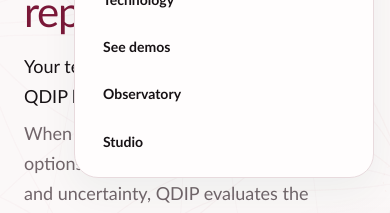
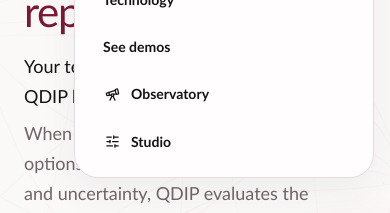
Before and after one commit to mentality-prj/dip-observatory, a Next.js app: page / in a window 390 px wide. Both pictures are taken after a click on the button "Open navigation". Shown: the part 240-453 px from the top of the page. Built offline with nearby package versions, Linux system fonts and the light colour scheme; no server answers.

Commit message:
Brand: share QDIP wordmark across products and add product icons (#125)

```diff
--- a/src/components/marketing/marketing-header.tsx
+++ b/src/components/marketing/marketing-header.tsx
@@ -7,9 +7,7 @@
 import { QdipLogo } from './qdip-logo'
 import styles from './qdip-site.module.css'
 
-function marketingPath(locale: MarketingLocale, slug: string) {
-  return `${marketingLocaleHref(locale)}/${slug}`
-}
+function marketingPath(locale: MarketingLocale, slug: string) { return `${marketingLocaleHref(locale)}/${slug}` }
 
 export function MarketingHeader({ locale, currentPath }: { locale: MarketingLocale; currentPath?: string }) {
   const c = marketingCopy[locale]
@@ -22,35 +20,20 @@
   ]
   const mobileItems = [
     ...items,
-    { href: observatoryHref('', locale), label: 'Observatory' },
-    { href: studioHref('', locale), label: 'Studio' },
+    { href: observatoryHref('', locale), label: 'Observatory', icon: <Telescope size={15} /> },
+    { href: studioHref('', locale), label: 'Studio', icon: <SlidersHorizontal size={15} /> },
   ]
-  const hrefForLocale = (target: MarketingLocale) =>
-    currentPath ? marketingPath(target, currentPath) : marketingLocaleHref(target)
+  const hrefForLocale = (target: MarketingLocale) => currentPath ? marketingPath(target, currentPath) : marketingLocaleHref(target)
 
   return (
     <header className={styles.header}>
       <div className={styles.headerInner}>
-        <Link className={styles.brand} href={marketingLocaleHref(locale)} aria-label="QDIP home">
-          <QdipLogo />
-        </Link>
-        <nav aria-label="Primary navigation" className={styles.nav}>
-          {items.map((item) => (
-            <Link href={item.href} key={`${item.href}-${item.label}`}>
-              {item.label}
-            </Link>
-          ))}
-        </nav>
+        <Link className={styles.brand} href={marketingLocaleHref(locale)} aria-label="QDIP home"><QdipLogo /></Link>
+        <nav aria-label="Primary navigation" className={styles.nav}>{items.map((item) => <Link href={item.href} key={`${item.href}-${item.label}`}>{item.label}</Link>)}</nav>
         <div className={styles.headerTools}>
           <div className={styles.productLinks} aria-label="QDIP products">
-            <Link href={observatoryHref('', locale)}>
-              <Telescope size={15} aria-hidden />
-              Observatory
-            </Link>
-            <Link href={studioHref('', locale)}>
-              <SlidersHorizontal size={15} aria-hidden />
-              Studio
-            </Link>
+            <Link href={observatoryHref('', locale)}><Telescope size={15} aria-hidden />Observatory</Link>
+            <Link href={studioHref('', locale)}><SlidersHorizontal size={15} aria-hidden />Studio</Link>
           </div>
           <LanguageSwitcher locale={locale} hrefForLocale={hrefForLocale} />
           <MobileMenu items={mobileItems} />
--- a/src/components/marketing/mobile-menu.tsx
+++ b/src/components/marketing/mobile-menu.tsx
@@ -2,30 +2,34 @@
 
 import Link from 'next/link'
 import { Menu, X } from 'lucide-react'
+import type { ReactNode } from 'react'
 import { useState } from 'react'
 import styles from './qdip-site.module.css'
 
-type Item = { href: string; label: string }
+type Item = { href: string; label: string; icon?: ReactNode }
 
 export function MobileMenu({ items }: { items: readonly Item[] }) {
   const [open, setOpen] = useState(false)
   return (
     <div className={styles.mobileMenu}>
-      <button
-        aria-controls="mobile-navigation"
-        aria-expanded={open}
-        aria-label={open ? 'Close navigation' : 'Open navigation'}
-        className={styles.menuButton}
-        onClick={() => setOpen((v) => !v)}
-        type="button"
-      >
+      <button aria-controls="mobile-navigation" aria-expanded={open} aria-label={open ? 'Close navigation' : 'Open navigation'} className={styles.menuButton} onClick={() => setOpen((v) => !v)} type="button">
         {open ? <X aria-hidden="true" size={22} /> : <Menu aria-hidden="true" size={22} />}
       </button>
       {open && (
         <nav aria-label="Mobile navigation" className={styles.mobileNav} id="mobile-navigation">
           {items.map((item) => (
-            <Link href={item.href} key={`${item.href}-${item.label}`} onClick={() => setOpen(false)}>
-              {item.label}
+            <Link
+              href={item.href}
+              key={`${item.href}-${item.label}`}
+              onClick={() => setOpen(false)}
+              style={item.icon ? { alignItems: 'center', display: 'flex', gap: '10px' } : undefined}
+            >
+              {item.icon ? (
+                <span aria-hidden="true" style={{ display: 'inline-flex', flex: '0 0 18px', justifyContent: 'center' }}>
+                  {item.icon}
+                </span>
+              ) : null}
+              <span>{item.label}</span>
             </Link>
           ))}
         </nav>
--- a/src/design-system/components.tsx
+++ b/src/design-system/components.tsx
@@ -1,3 +1,4 @@
+import Image from 'next/image'
 import Link from 'next/link'
 import type { ReactNode } from 'react'
 import { cn } from '@/lib/utils'
@@ -41,7 +42,16 @@
   return (
     <div className={cn('ds-product-lockup', className)}>
       <Link aria-label="QDIP home" className="ds-product-lockup-brand" href={brandHref ?? href} onClick={onClick}>
-        QDIP
+        <Image
+          alt="QDIP"
+          className="ds-product-lockup-wordmark"
+          height={157}
+          priority
+          sizes="92px"
+          src="/qdip-logo.png"
+          style={{ clipPath: 'inset(0 10%)', height: 'auto', marginInline: '-9px', width: '92px' }}
+          width={300}
+        />
       </Link>
       <Link aria-label={`QDIP ${product} home`} className="ds-product-lockup-product" href={href} onClick={onClick}>
         .{product}
```
